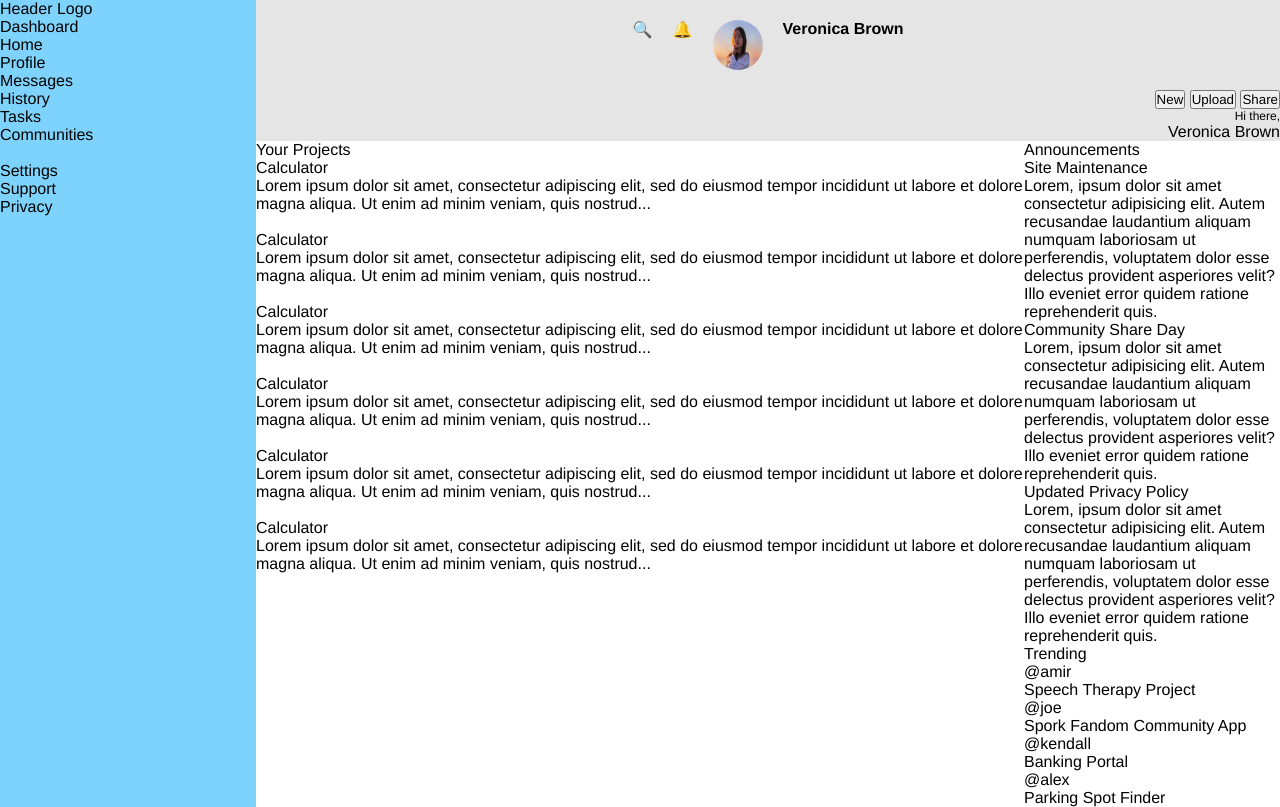
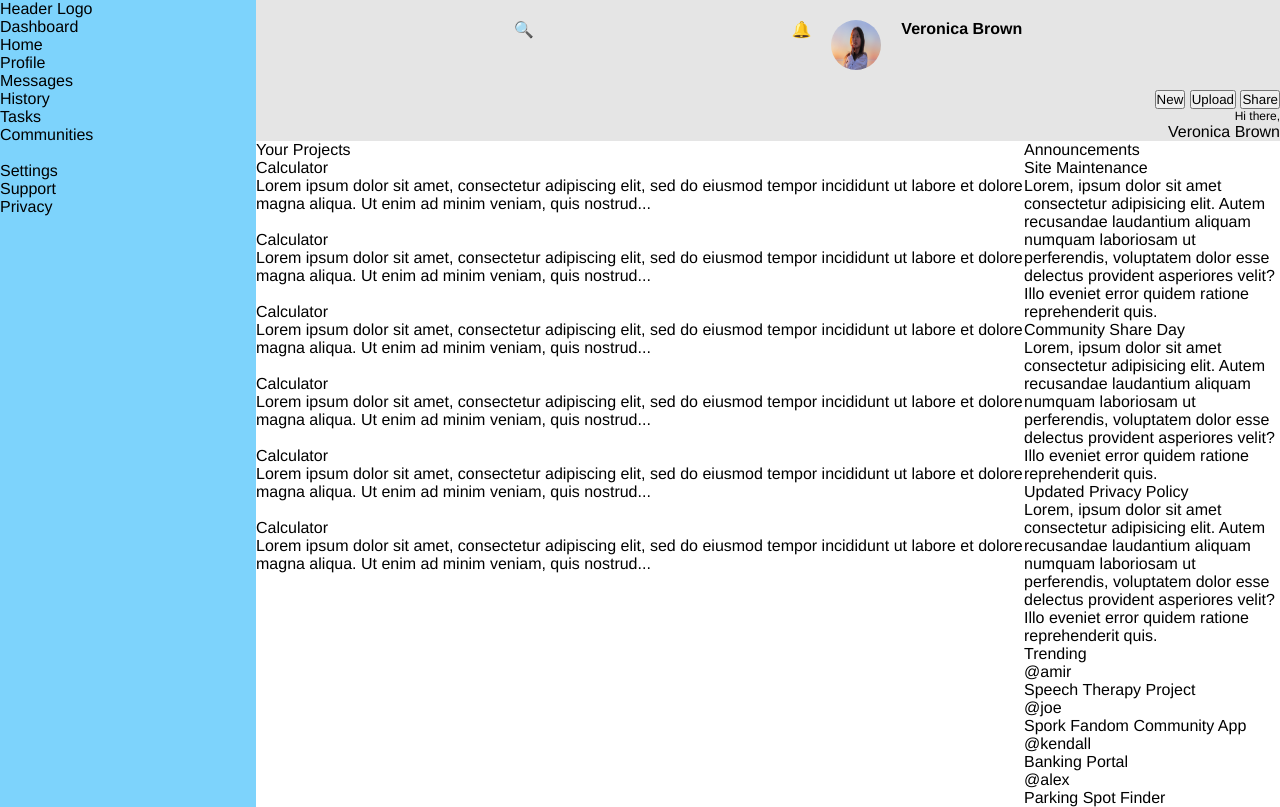
Before and after one commit to memoryfile/admin-dashboard, a plain HTML site: page index.html in a window 1280 px wide. Drawn offline with Linux system fonts and the light colour scheme.

Commit message:
Add container for right top menu

```diff
--- a/index.html
+++ b/index.html
@@ -13,6 +13,7 @@
         <div class="header-menu">
           <div class="user-menu">
             <div class="search">🔍</div>
+            <div class="right-menu">
               <div class="notifications">
                 <!-- <img src="images/bell.png" alt="Avatar" class="bell"> </div> -->
                 🔔
@@ -22,6 +23,7 @@
               </div>
               <div class="username">
                 <b>Veronica Brown</b>
+              </div>
             </div>
           </div>
         </div>
--- a/styles.css
+++ b/styles.css
@@ -28,21 +28,28 @@
 .header-menu {
   display: grid;
   grid-template-columns: repeat (auto, auto);
-  /* grid-template-rows: ; */
-  justify-content: space-evenly;
-  /* grid-auto-flow: column; */
   padding: 20px;
-  display: flex;
 }
 
-.user-menu {
+.header-menu2 {
+
+}
+
+.user-menu, .right-menu {
   display: flex;
   gap: 20px;
+  justify-content: space-evenly;
+}
+
+.right-menu {
+  justify-content: flex-end;
 }
 
 .search {
   /* display: grid;
   justify-content: left; */
+  display: flex;
+  justify-content: left;
 }
 
 /* Sidebar */
```
Lines whose indentation alone changed are shown as unchanged.
